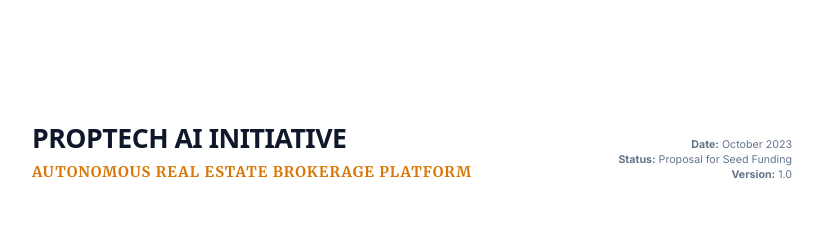
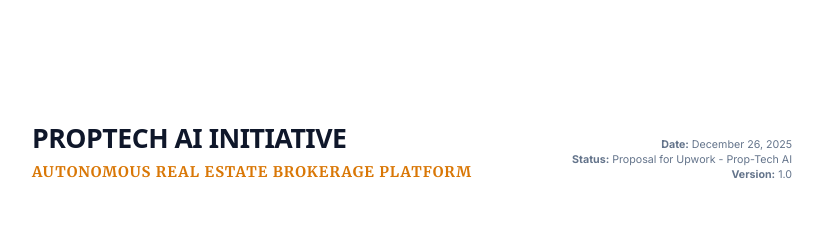
Before and after one commit to BlueSky-LLC/proposal, a plain HTML site: page index.html in a window 1280 px wide. Shown: the top 233 px of the page, without its empty margins (228-1051 px from the left). Drawn offline with nearby package versions, Linux system fonts and the light colour scheme.

Commit message:
Update date and status for Upwork proposal

```diff
--- a/index.html
+++ b/index.html
@@ -220,8 +220,8 @@
         <div class="subtitle">Autonomous Real Estate Brokerage Platform</div>
       </div>
       <div class="meta-info">
-        <strong>Date:</strong> October 2023<br>
-        <strong>Status:</strong> Proposal for Seed Funding<br>
+        <strong>Date:</strong> December 26, 2025<br>
+        <strong>Status:</strong> Proposal for Upwork - Prop-Tech AI<br>
         <strong>Version:</strong> 1.0
       </div>
     </header>
```
